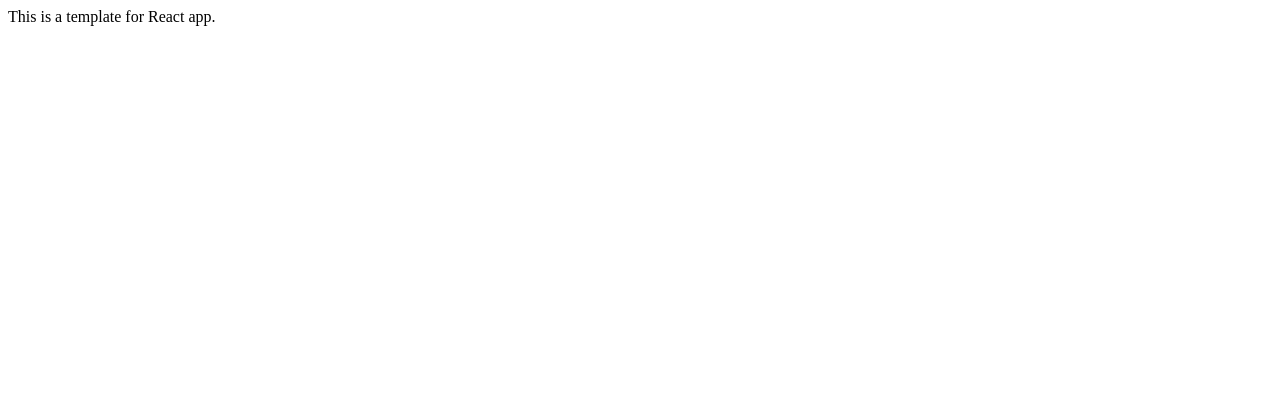
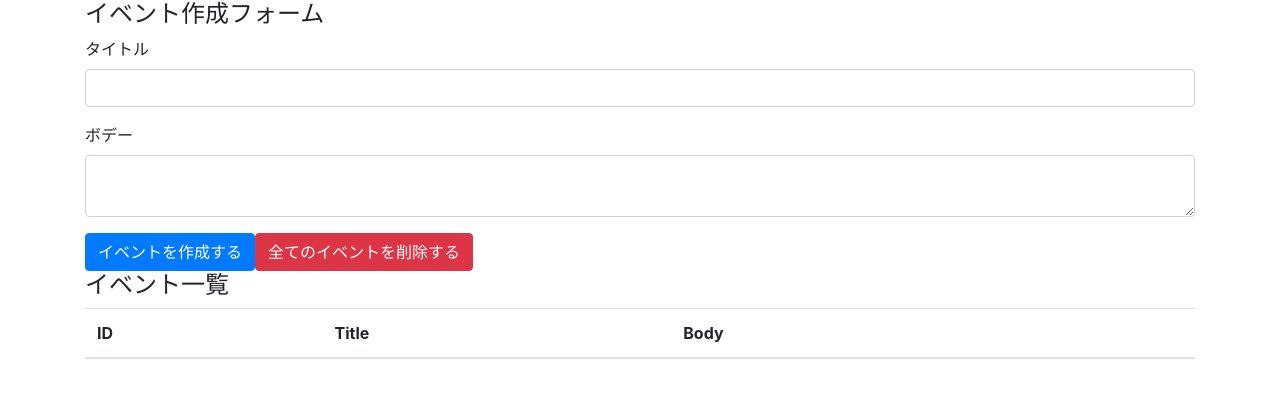
Before and after one commit to shimoren/react-hooks-101, a React (Create React App) app: page / in a window 1280 px wide. Shown: the top 398 px of the page. Built offline with nearby package versions, Linux system fonts and the light colour scheme.

Commit message:
create event form & event table with bootstrap

```diff
--- a/package.json
+++ b/package.json
@@ -6,6 +6,7 @@
     "@testing-library/jest-dom": "^4.2.4",
     "@testing-library/react": "^9.3.2",
     "@testing-library/user-event": "^7.1.2",
+    "bootstrap": "4.4.1",
     "react": "^16.13.1",
     "react-dom": "^16.13.1",
     "react-scripts": "3.4.1"
--- a/src/App.js
+++ /dev/null
@@ -1,11 +0,0 @@
-import React from 'react'
-
-const App= () => {
-  return (
-    <div>
-	This is a template for React app.
-    </div>
-  )
-}
-
-export default App
--- /dev/null
+++ b/src/components/App.js
@@ -0,0 +1,42 @@
+import React from 'react'
+import 'bootstrap/dist/css/bootstrap.min.css'
+
+const App= () => {
+  return (
+    <div className="container">
+      <h4>イベント作成フォーム</h4>
+      <form>
+        <div className="form-group">
+          <label htmlFor="formEventTitle">タイトル</label>
+          <input className="form-control" id="formEventTitle"/>
+        </div>
+
+        <div className="form-group">
+          <label htmlFor="formEventBody">ボデー</label>
+          <textarea className="form-control" id="formEventBody"/>
+        </div>
+
+        <button className="btn btn-primary">イベントを作成する</button>
+        <button className="btn btn-danger">全てのイベントを削除する</button>
+      </form>
+
+      <h4>イベント一覧</h4>
+      <table className="table table-hover">
+        <thead>
+          <tr>
+            <th>ID</th>
+            <th>Title</th>
+            <th>Body</th>
+            <th></th>
+          </tr>
+        </thead>
+        <tbody>
+
+        </tbody>
+
+      </table>
+    </div>
+  )
+}
+
+export default App
--- a/src/index.js
+++ b/src/index.js
@@ -1,6 +1,6 @@
 import React from 'react'
 import ReactDOM from 'react-dom'
-import App from './App'
+import App from './components/App'
 
 ReactDOM.render(
   <React.StrictMode>
```
Also changed, not shown: 1 other file (tests, documents, lock files or other folders).
